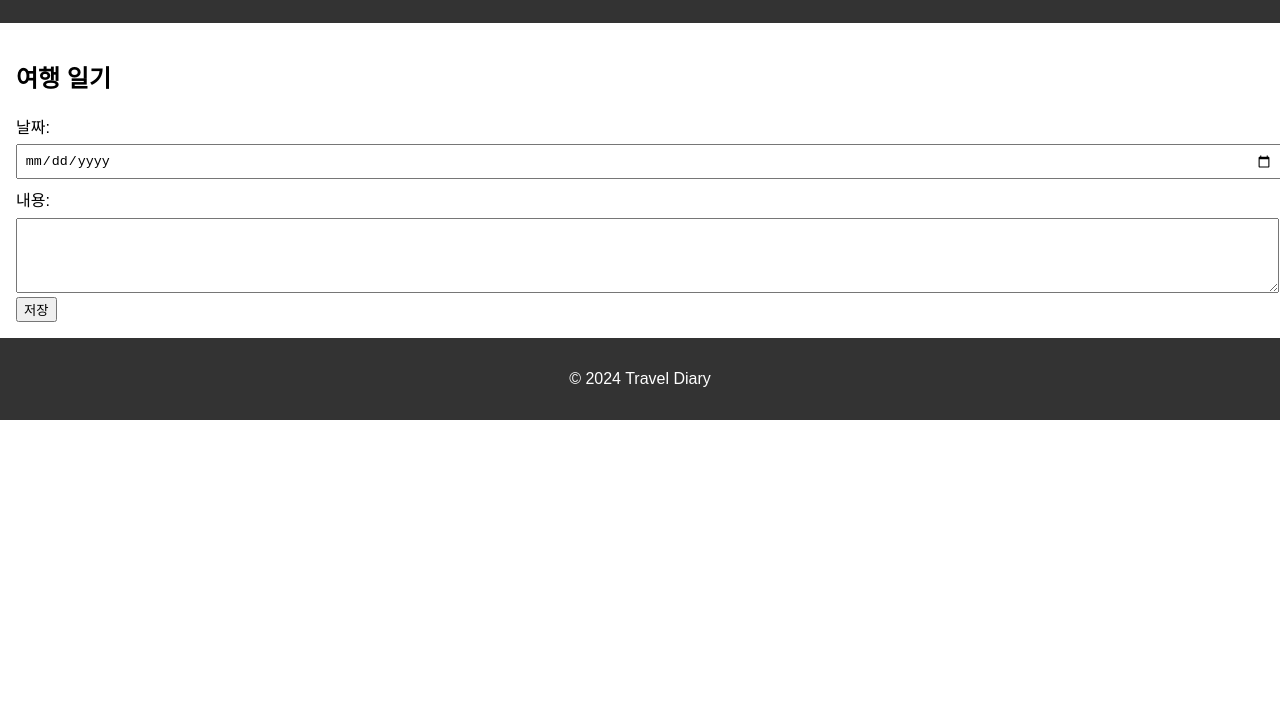
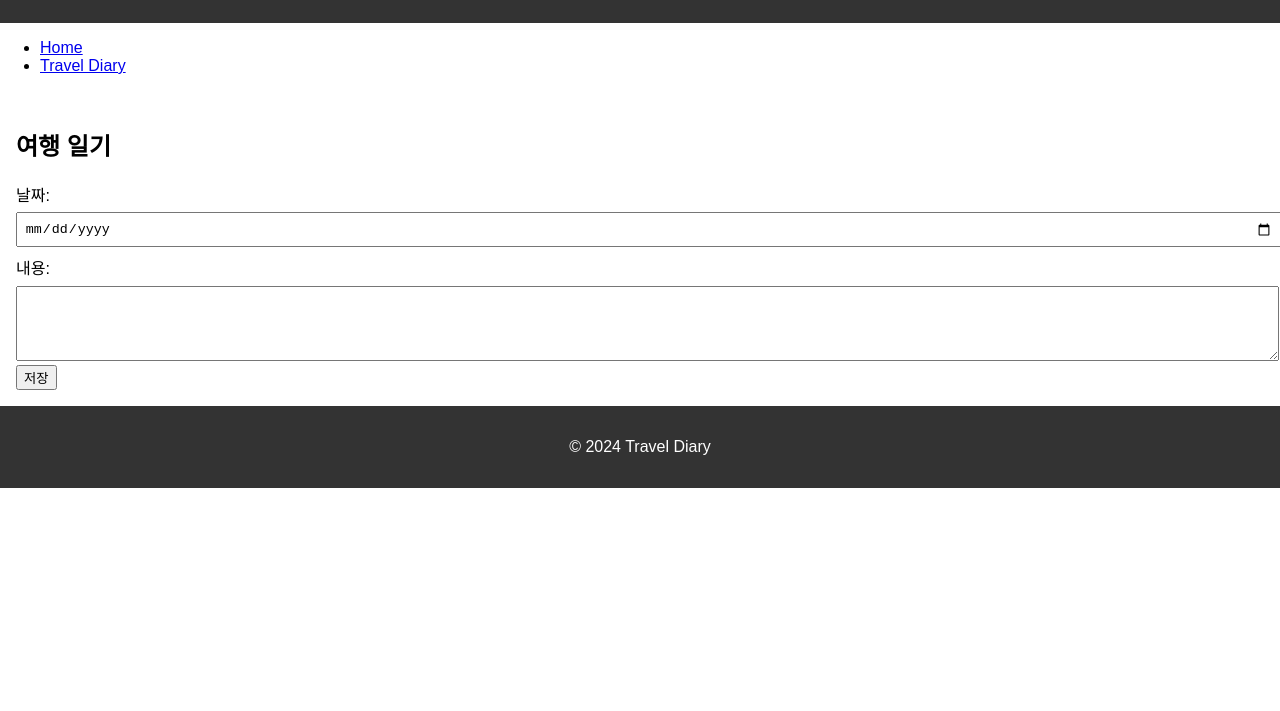
Before and after one commit to Myowww/Tiary, a plain HTML site: page diary.html in a window 1280 px wide. Shown: the part 89-800 px from the top of the page. Drawn offline with Linux system fonts and the light colour scheme.

Commit message:
Docs : 주석 추가

```diff
--- a/diary.html
+++ b/diary.html
@@ -11,6 +11,14 @@
     <header>
         <h1>Travel Diary</h1>
     </header>
+
+    <!-- 네비게이션 -->
+    <nav>
+        <ul>
+            <li><a href="index.html">Home</a></li>
+            <li><a href="diary.html">Travel Diary</a></li>
+        </ul>
+    </nav>
 
     <!-- 메인 -->
     <main>
```
